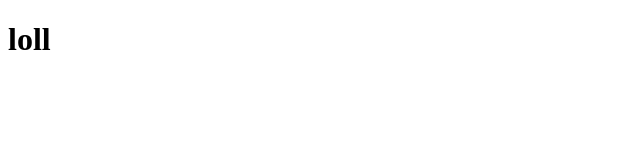
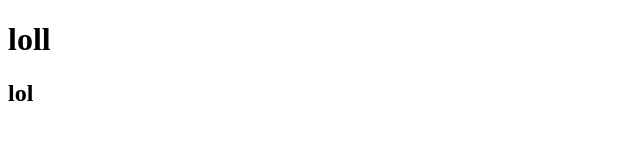
Before and after one commit to trungkod/THUCHANH, a plain HTML site: page index.html in a window 1280 px wide. Shown: the full height of the page, 0-640 px from the left. Drawn offline with Linux system fonts and the light colour scheme.

Commit message:
sua doi lan 1

```diff
--- a/index.html
+++ b/index.html
@@ -7,5 +7,6 @@
   </head>
   <body>
     <h1>loll</h1>
+    <h2>lol</h2>
   </body>
 </html>
```
